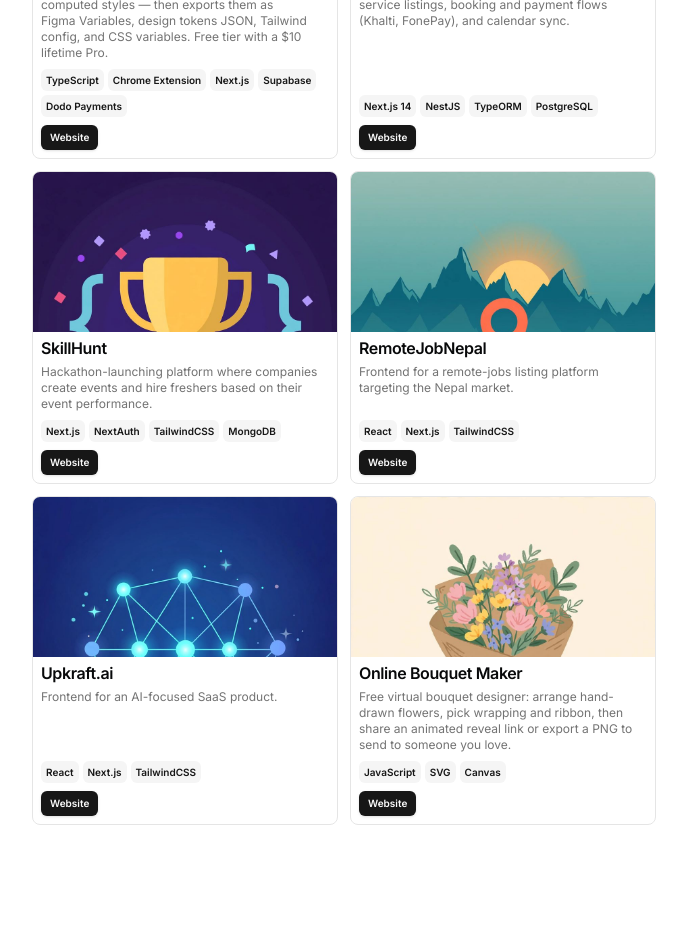
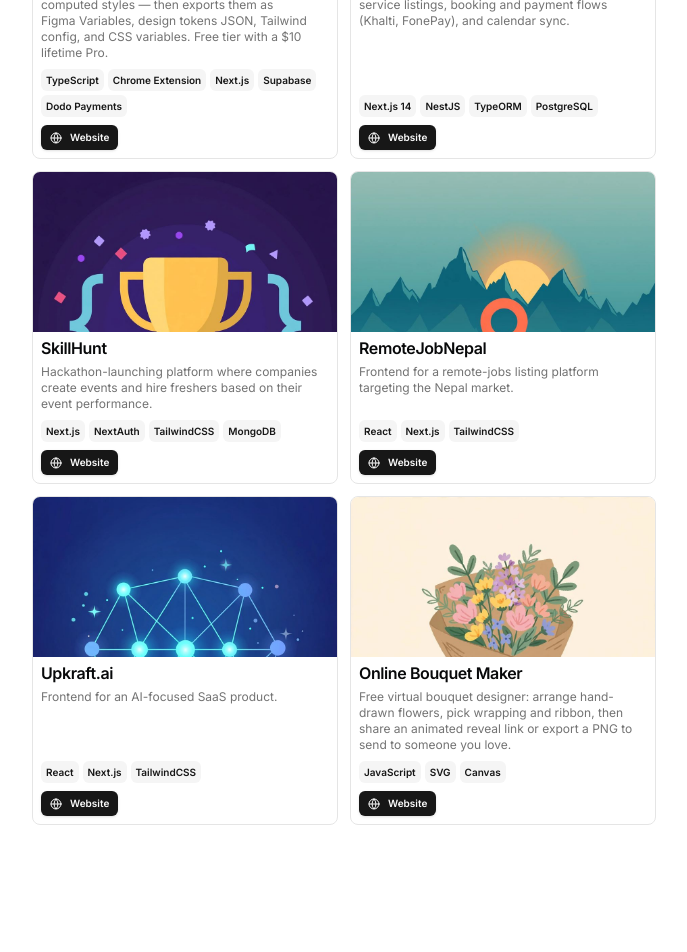
Before and after one commit to SamratNeupane787/newportfolioo, a Next.js app: page / in a window 1280 px wide. Shown: the part 1460-2412 px from the top of the page, without its empty margins (296-983 px from the left). Built offline with nearby package versions, Linux system fonts and the light colour scheme.

Commit message:
Fix TS build error: render link icons as elements

```diff
--- a/src/data/resume.tsx
+++ b/src/data/resume.tsx
@@ -134,7 +134,7 @@
         {
           type: "Website",
           href: "https://chromapick.click",
-          icon: Icons.globe,
+          icon: <Icons.globe className="size-3" />,
         },
       ],
       image: "/projects/chromapick.jpg",
@@ -150,7 +150,7 @@
         {
           type: "Website",
           href: "https://sodham.com",
-          icon: Icons.globe,
+          icon: <Icons.globe className="size-3" />,
         },
       ],
       image: "/projects/sodham.jpg",
@@ -166,7 +166,7 @@
         {
           type: "Website",
           href: "https://skillhunt.vercel.app",
-          icon: Icons.globe,
+          icon: <Icons.globe className="size-3" />,
         },
       ],
       image: "/projects/skillhunt.jpg",
@@ -182,7 +182,7 @@
         {
           type: "Website",
           href: "https://remotejobnepal.com",
-          icon: Icons.globe,
+          icon: <Icons.globe className="size-3" />,
         },
       ],
       image: "/projects/remotejobnepal.jpg",
@@ -197,7 +197,7 @@
         {
           type: "Website",
           href: "https://upkraft.ai",
-          icon: Icons.globe,
+          icon: <Icons.globe className="size-3" />,
         },
       ],
       image: "/projects/upkraft.jpg",
@@ -213,7 +213,7 @@
         {
           type: "Website",
           href: "https://onlinebouquetmaker.com",
-          icon: Icons.globe,
+          icon: <Icons.globe className="size-3" />,
         },
       ],
       image: "/projects/bouquet.jpg",
```
